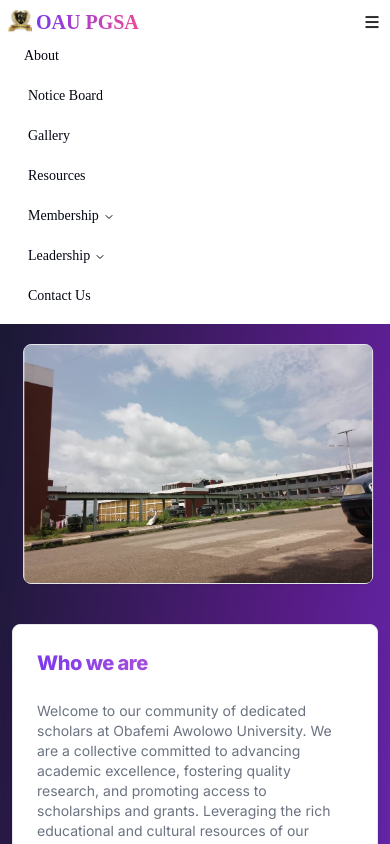
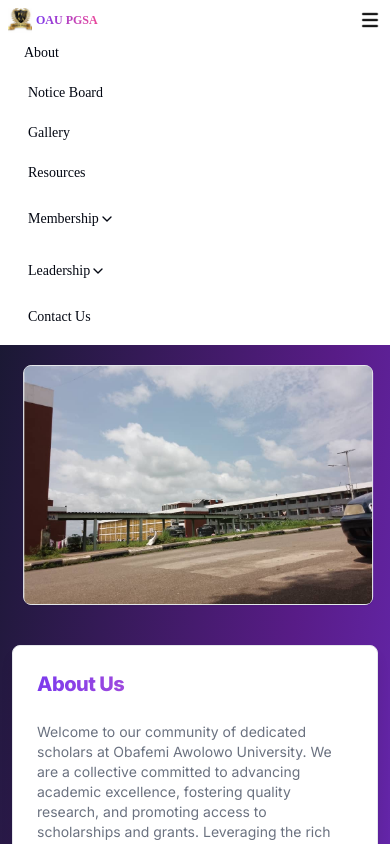
Before and after one commit to pgsa-oau/pgsa-web, a Next.js app: page / in a window 390 px wide. Both pictures are taken after a click on the picture 372 px from the left and 22 px from the top of the page. Shown: the top 844 px of the page. Built offline with nearby package versions, Linux system fonts and the light colour scheme.

Commit message:
Update pageData.tsx and AimsAndObjectives.tsx to reflect changes in vision and mission

```diff
--- a/components/AimsAndObjectives.tsx
+++ b/components/AimsAndObjectives.tsx
@@ -20,7 +20,7 @@ const AimsAndObjectives = () => {
         <Card className="shadow-lg md:font-medium">
             <CardHeader>
                 <CardTitle className="font-extrabold text-transparent text-xl bg-clip-text bg-gradient-to-r from-violet-600 to-pink-400">
-                    Aims and objectives
+                    Vision
                 </CardTitle>
             </CardHeader>
 
@@ -35,10 +35,10 @@ const AimsAndObjectives = () => {
                             key={aim.id}
                             value={`${aim.id}`}
                         >
-                            <AccordionTrigger className="text-left">
+                            <AccordionTrigger className="text-left hover:no-underline text-sm font-medium text-slate-700">
                                 {aim.description}
                             </AccordionTrigger>
-                            <AccordionContent>{aim.text}</AccordionContent>
+                            <AccordionContent className="text-sm text-slate-500">{aim.text}</AccordionContent>
                         </AccordionItem>
                     ))}
                 </Accordion>
--- a/components/Header.tsx
+++ b/components/Header.tsx
@@ -11,6 +11,12 @@ import {
     navigationMenuTriggerStyle,
 } from "@/components/ui/navigation-menu";
 import Link from "next/link";
+import {
+    Accordion,
+    AccordionContent,
+    AccordionItem,
+    AccordionTrigger,
+} from "@/components/ui/accordion";
 
 const navigationItems = [
     {
@@ -35,6 +41,7 @@ const navigationItems = [
             {
                 href: "https://docs.google.com/forms/d/e/1FAIpQLSe1_rMRH4gPIi-JonVGVC7mlXf_1dnv6Vwy0Dn6LMoa2OubCQ/viewform?usp=sf_link",
                 text: "Become a Member",
+                target: "_blank",
             },
             { href: "/members", text: "Members" },
             { href: "/members#honorary-members", text: "Honorary Member" },
@@ -43,7 +50,10 @@ const navigationItems = [
     {
         title: "Leadership",
         links: [
-            { href: "/leadership/departmental-pgsa", text: "Departmental PGSA" },
+            {
+                href: "/leadership/departmental-pgsa",
+                text: "Departmental PGSA",
+            },
             {
                 href: "/leadership/hall-hec",
                 text: "Halls of Residence (meet your HEC)",
@@ -75,13 +85,12 @@ const Header = () => {
         setIsOpen(!isOpen);
     };
 
-
     return (
         <nav className="bg-background p-2 md:py-3 font-sans">
             <div className="md:container flex items-center justify-between">
                 <Link href="/" passHref>
                     <div className="flex gap-1 items-center justify-center">
-                        <div className="avatar hidden md:flex">
+                        <div className="avatar hidden lg:flex">
                             <div className="rounded-full w-6">
                                 <img src="/oau.png" />
                             </div>
@@ -93,13 +102,13 @@ const Header = () => {
                             </div>
                         </div>
 
-                        <div className="font-extrabold text-transparent text-xl bg-clip-text bg-gradient-to-r from-violet-600 to-pink-500">
+                        <div className="font-extrabold text-transparent text-xs lg:text-xl bg-clip-text bg-gradient-to-r from-violet-600 to-pink-500">
                             OAU PGSA
                         </div>
                     </div>
                 </Link>
 
-                <div className="hidden md:flex">
+                <div className="hidden lg:flex">
                     <NavigationMenu>
                         <NavigationMenuList>
                             {navigationItems.map((item) => (
@@ -115,9 +124,10 @@ const Header = () => {
                                                         href={link.href}
                                                         passHref
                                                         key={link.text}
+                                                        target={link.target ? link.target : "_self"}
                                                     >
                                                         <NavigationMenuLink
-                                                            className={`${navigationMenuTriggerStyle()} bg-transparent hover:bg-violet-300`}
+                                                            className={`${navigationMenuTriggerStyle()} bg-transparent hover:bg-violet-300 active:bg-violet-300 text-wrap`}
                                                         >
                                                             {link.text}
                                                         </NavigationMenuLink>
@@ -132,7 +142,7 @@ const Header = () => {
                                             passHref
                                         >
                                             <NavigationMenuLink
-                                                className={`${navigationMenuTriggerStyle()} bg-transparent hover:bg-violet-300`}
+                                                className={`${navigationMenuTriggerStyle()} bg-transparent hover:bg-violet-300 active:bg-violet-300 text-wrap`}
                                             >
                                                 {item.title}
                                             </NavigationMenuLink>
@@ -144,7 +154,7 @@ const Header = () => {
                     </NavigationMenu>
                 </div>
 
-                <div className="md:hidden h-5 w-5">
+                <div className="lg:hidden h-6 w-6">
                     <img src="/hamburger.png" onClick={toggleMenu} />
                 </div>
             </div>
@@ -152,30 +162,52 @@ const Header = () => {
             {isOpen && (
                 <div>
                     <NavigationMenu>
-                        <NavigationMenuList className="flex flex-col items-start">
+                        <NavigationMenuList className="flex flex-col items-start align-middle">
                             {navigationItems.map((item) => (
                                 <NavigationMenuItem key={item.title}>
                                     {item.links ? (
                                         <>
-                                            <NavigationMenuTrigger className="bg-transparent hover:bg-violet-300">
+                                            <Accordion
+                                                type="single"
+                                                collapsible
+                                                className=""
+                                            >
+                                                <AccordionItem
+                                                    className="border-0"
+                                                    key={item.title}
+                                                    value={`${item.title}`}
+                                                >
+                                                    <AccordionTrigger className="text-sm hover:no-underline ps-4">
                                                         {item.title}
-                                            </NavigationMenuTrigger>
-                                            <NavigationMenuContent className="flex flex-col text-xs max-w-[85vw] overflow-auto">
-                                                {item.links.map((link) => (
+                                                    </AccordionTrigger>
+                                                    <AccordionContent className="flex flex-col gap-2 p-0">
+                                                        {item.links.map(
+                                                            (link) => (
                                                                 <Link
-                                                        href={link.href}
+                                                                    href={
+                                                                        link.href
+                                                                    }
                                                                     passHref
-                                                        key={link.text}
+                                                                    key={
+                                                                        link.text
+                                                                    }
                                                                 >
                                                                     <NavigationMenuLink
                                                                         className={`${navigationMenuTriggerStyle()} bg-transparent hover:bg-violet-300 text-wrap`}
-                                                            onClick={toggleMenu}
+                                                                        onClick={
+                                                                            toggleMenu
+                                                                        }
                                                                     >
-                                                            {link.text}
+                                                                        {
+                                                                            link.text
+                                                                        }
                                                                     </NavigationMenuLink>
                                                                 </Link>
-                                                ))}
-                                            </NavigationMenuContent>
+                                                            )
+                                                        )}
+                                                    </AccordionContent>
+                                                </AccordionItem>
+                                            </Accordion>
                                         </>
                                     ) : (
                                         <Link
--- a/components/pageData.tsx
+++ b/components/pageData.tsx
@@ -1,14 +1,13 @@
-import { text } from "stream/consumers";
 
 export const pageData = {
     heroAboutUs: [
         {
-            title: "Who we are",
+            title: "About Us",
             description:
                 "Welcome to our community of dedicated scholars at Obafemi Awolowo University. We are a collective committed to advancing academic excellence, fostering quality research, and promoting access to scholarships and grants. Leveraging the rich educational and cultural resources of our university, we aim to cultivate a socially responsible community dedicated to making a positive impact.",
         },
         {
-            title: "Statement of Purpose",
+            title: "Mission",
             description:
                 "Our association stands as a unified and purpose-driven body, committed to promoting academic excellence and the welfare of our members. We strive to harness the educational and cultural resources available at Obafemi Awolowo University, including scholarships, grants, and research funding, to foster the development of a responsible community. Through our collective efforts, we aim to make significant contributions to national and international committees of Postgraduate Students' Associations, advocating for justice and unity. Our ultimate goal is to uphold the spirit of oneness, progress, unity, and dignity, both within our fatherland and the global community.",
         },
```
Lines whose indentation alone changed are shown as unchanged.
